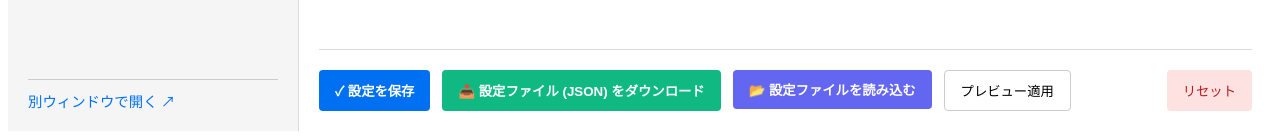
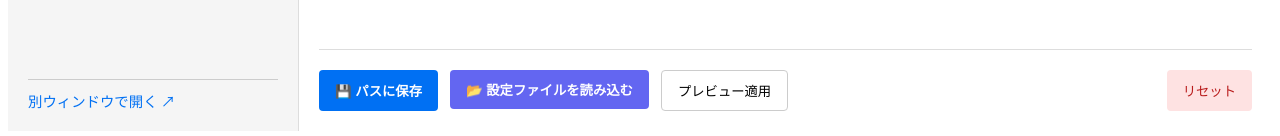
Before and after one commit to yamamoto-ryuzo/Geo_Portal, a Next.js app: page / in a window 1280 px wide. Both pictures are taken after a click on the button "ポータル設定". Shown: the part 677-813 px from the top of the page. Built offline with nearby package versions, Linux system fonts and the light colour scheme; no server answers.

Commit message:
feat: 設定のダウンロードボタンを廃止し、ローカルAPIを利用した『パスに保存』ボタンへ統合（フォルダ自動作成対応）

```diff
--- a/pages/index.js
+++ b/pages/index.js
@@ -384,35 +384,13 @@ function Inner() {
               <button
                 onClick={async () => {
                   const ok = await applyPreviewAndSave();
-                  if (ok) { alert('設定を保存しました。'); }
-                  else { alert('ブラウザには保存されましたが、ローカルランチャーとの通信に失敗しました。'); }
+                  if (ok) { alert('指定したパスに設定を保存（フォルダ自動作成）しました。'); }
+                  else { alert('保存に失敗しました。ローカルランチャーが起動していない可能性があります。'); }
                 }}
                 style={{ padding: '10px 16px', cursor: 'pointer', backgroundColor: "#0070f3", color: "white", border: "none", borderRadius: "4px", fontWeight: "bold" }}
+                title="ローカルPCの指定したパスに設定ファイルを保存します。"
               >
-                ✓ 設定を保存
-              </button>
-
-              <button
-                onClick={() => {
-                  const payload = {
-                    profile: previewQgisProfile || "default",
-                    project_path: previewQgisProjectPath || "",
-                    reearth_url: previewReearth || "",
-                    box_url: previewBox || "",
-                    settings_dir: previewLauncherDir || "C:\\qgis_launcher"
-                  };
-                  const dataStr = "data:text/json;charset=utf-8," + encodeURIComponent(JSON.stringify(payload, null, 2));
-                  const downloadAnchorNode = document.createElement('a');
-                  downloadAnchorNode.setAttribute("href",     dataStr);
-                  downloadAnchorNode.setAttribute("download", "qgis_settings.json");
-                  document.body.appendChild(downloadAnchorNode);
-                  downloadAnchorNode.click();
-                  downloadAnchorNode.remove();
-                }}
-                style={{ padding: '10px 16px', cursor: 'pointer', backgroundColor: "#10b981", color: "white", border: "none", borderRadius: "4px", fontWeight: "bold" }}
-                title="オンラインで作成した設定を qgis_settings.json としてダウンロードし、オフライン環境のexeと同じフォルダに配置できます。"
-              >
-                📥 設定ファイル (JSON) をダウンロード
+                💾 パスに保存
               </button>
 
               <div style={{ position: "relative", display: "inline-block" }}>
```
